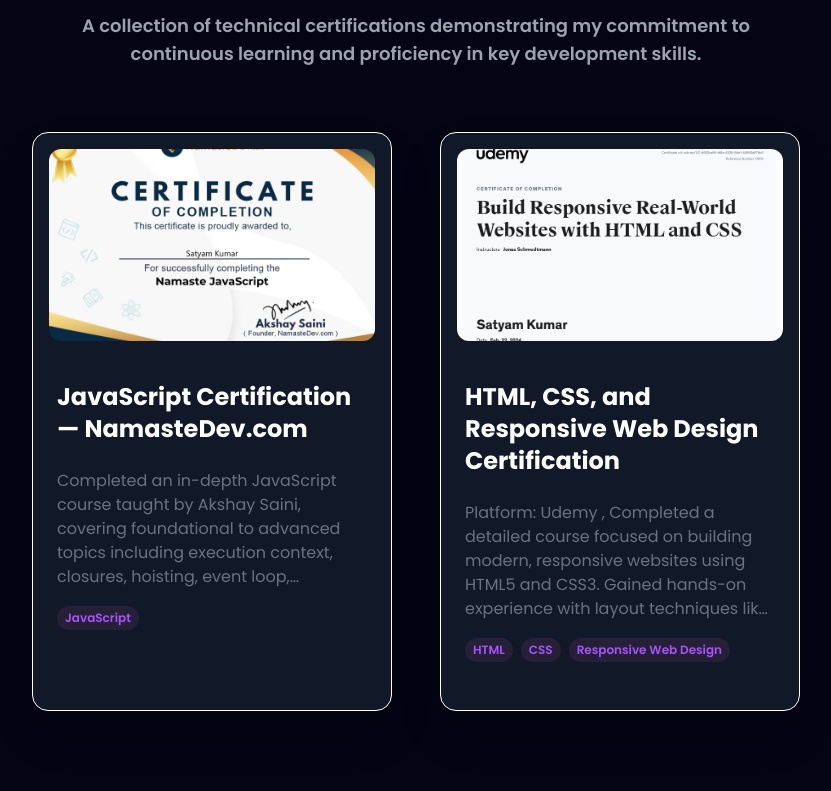
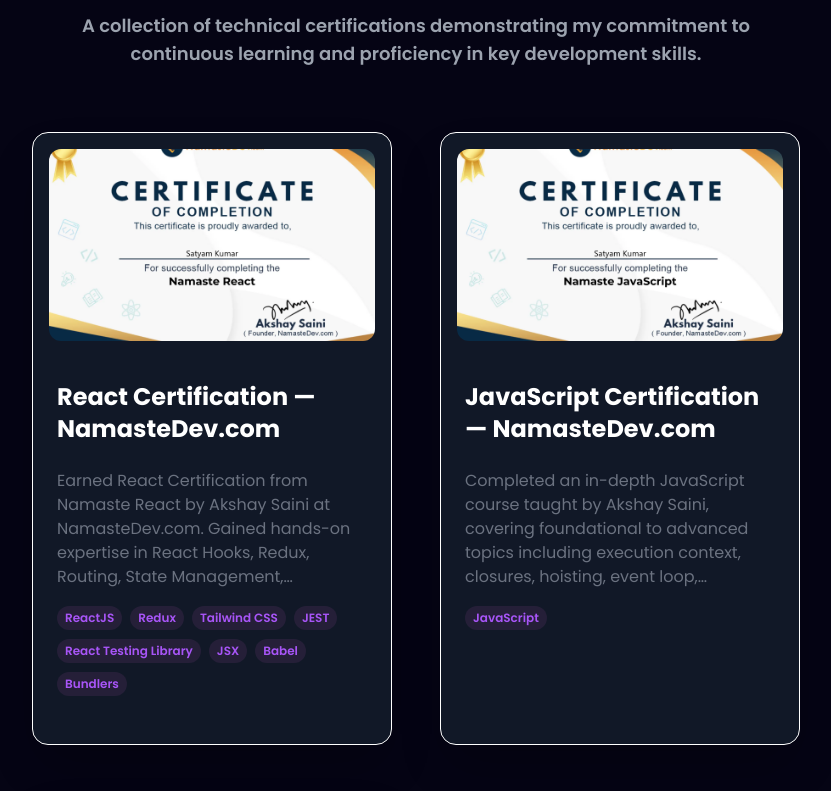
Before and after one commit to Satyambhardwaj59/Portfolio, a React (Vite) app: page / in a window 1280 px wide. Shown: the part 8960-9751 px from the top of the page, without its empty margins (224-1055 px from the left). Built offline with nearby package versions, Linux system fonts and the light colour scheme.

Commit message:
Add: React Certificate in Certification section

```diff
--- a/src/components/Footer/Footer.jsx
+++ b/src/components/Footer/Footer.jsx
@@ -65,7 +65,7 @@
             </p>
           </div>
         </div>
-
+            <hr />
         {/* Copyright Text */}
         <p className="text-sm text-gray-400 mt-6">
           © 2025 Satyam Kumar. All rights reserved.
--- a/src/constants.js
+++ b/src/constants.js
@@ -48,7 +48,8 @@
 import gpmRanker from './assets/achivments_logo/gpmRanker.jpeg';
 import nsitRancker from './assets/achivments_logo/nsitRancker.jpg';
 import javaScript from './assets/achivments_logo/javaScript.webp';
-import htmlCss from './assets/achivments_logo/HTML-CSS.jpg'
+import htmlCss from './assets/achivments_logo/HTML-CSS.jpg';
+import ReactCertificate from './assets/achivments_logo/React-Certificate.webp'
 
 
 
@@ -301,6 +302,14 @@
   export const certificate = [
     {
       id: 0,
+      title: "React Certification — NamasteDev.com",
+      description:
+        "Earned React Certification from Namaste React by Akshay Saini at NamasteDev.com. Gained hands-on expertise in React Hooks, Redux, Routing, State Management, Performance Optimization, and Live Projects—building scalable, maintainable, and production-ready Single Page Applications using modern React practices.",
+      image: ReactCertificate,
+      tags: ["ReactJS", "Redux", "Tailwind CSS", "JEST", "React Testing Library", "JSX", "Babel", "Bundlers"],
+    },
+    {
+      id: 1,
       title: "JavaScript Certification — NamasteDev.com",
       description:
         "Completed an in-depth JavaScript course taught by Akshay Saini, covering foundational to advanced topics including execution context, closures, hoisting, event loop, asynchronous JS, promises, and more. Strengthened core JavaScript skills with practical coding exercises and real-world concepts.",
@@ -308,7 +317,7 @@
       tags: ["JavaScript"],
     },
     {
-      id: 1,
+      id: 2,
       title: "HTML, CSS, and Responsive Web Design Certification",
       description:
         "Platform: Udemy ,  Completed a detailed course focused on building modern, responsive websites using HTML5 and CSS3. Gained hands-on experience with layout techniques like Flexbox and Grid, media queries, and responsive design principles to ensure seamless performance across devices. Built real-world projects to solidify frontend development skills.",
```
Also changed, not shown: src/assets/achivments_logo/React-Certificate.webp (added).
